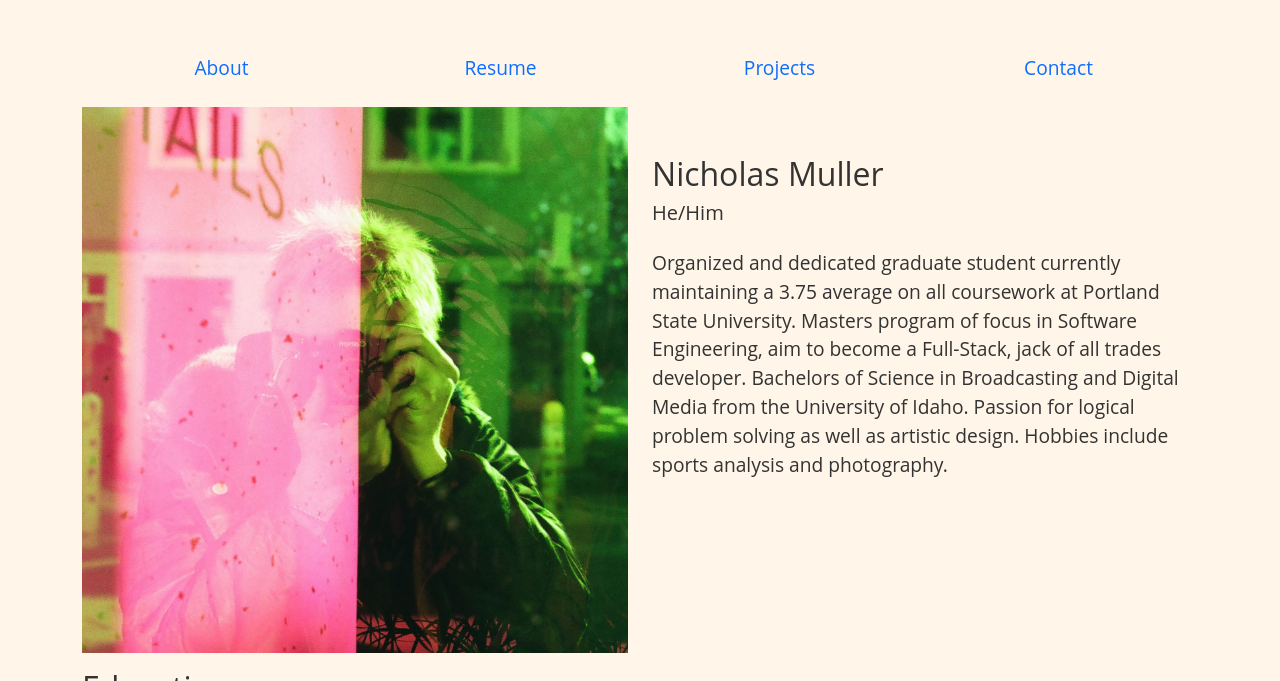
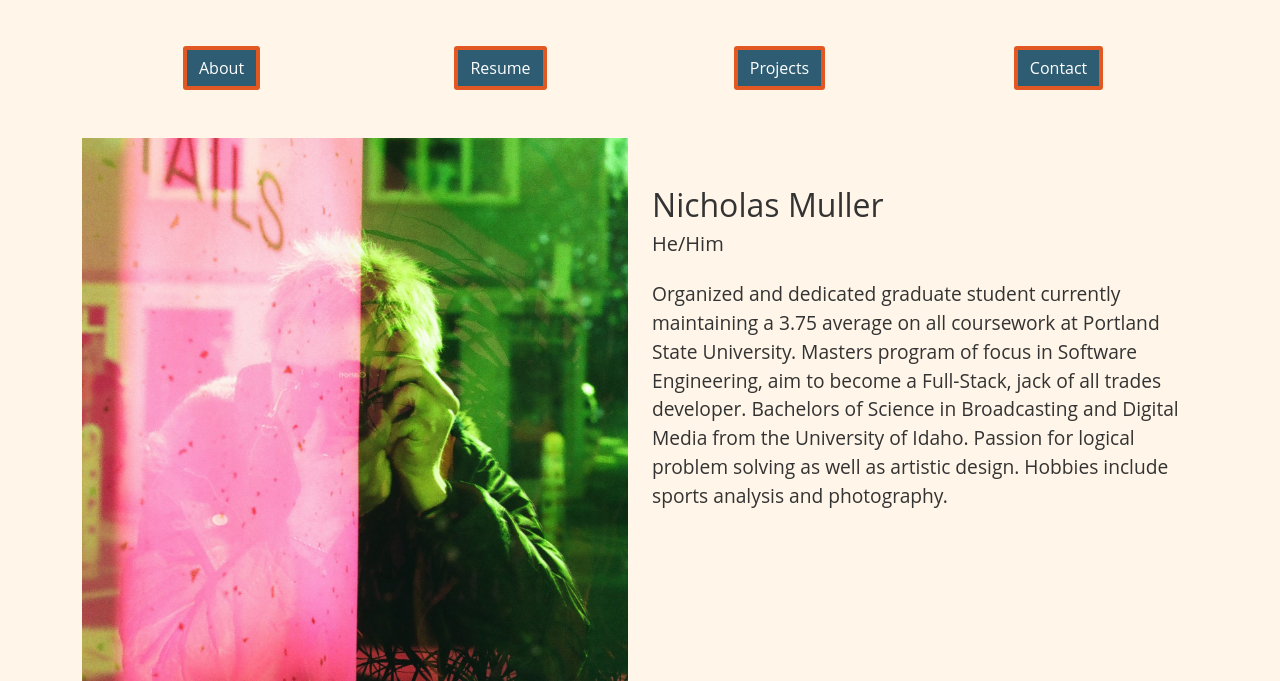
Before and after one commit to queoui/queoui.github.io, a plain HTML site: page main.html in a window 1280 px wide. Shown: the part 419-1100 px from the top of the page. Drawn offline with nearby package versions, Linux system fonts and the light colour scheme.

Commit message:
added buttons

```diff
--- a/main.html
+++ b/main.html
@@ -26,18 +26,18 @@
           src="https://see.fontimg.com/api/renderfont4/eZ4dO/eyJyIjoiZnMiLCJoIjo2NSwidyI6MTAwMCwiZnMiOjY1LCJmZ2MiOiIjRUE2NTNCIiwiYmdjIjoiI0ZGRkZGRiIsInQiOjF9/Tk0/goldleaf-bold-personal-use-bold.png"
         />
 
-        <ul class="nav nav-pills nav-justified">
+        <ul class="nav nav-pills nav-justified mb-5">
           <li class="nav-item">
-            <a class="nav-link" href="#AboutMe">About</a>
+            <a class="btn btn-primary" href="#AboutMe">About</a>
           </li>
           <li class="nav-item">
-            <a class="nav-link" href="#Resume">Resume</a>
+            <a class="btn btn-primary" href="#Resume">Resume</a>
           </li>
           <li class="nav-item">
-            <a class="nav-link" href="#Projects">Projects</a>
+            <a class="btn btn-primary" href="#Projects">Projects</a>
           </li>
           <li class="nav-item">
-            <a class="nav-link" href="#Contact">Contact</a>
+            <a class="btn btn-primary" href="#Contact">Contact</a>
           </li>
         </ul>
       </nav>
--- a/styles.css
+++ b/styles.css
@@ -19,7 +19,20 @@ body {
   padding: 5px;
   top: 45px;
   left: 63px;
-  z-index: 1;
+}
+
+.btn {
+  background-color: #2d5c73;
+  border-radius: 3px;
+  border-width: 4px;
+  border-color: #e25822;
+}
+
+.btn:hover {
+  background-color: #e25822;
+  border-color: #2d5c73;
+  color: black;
+  font-weight: bold;
 }
 
 :root {
```
